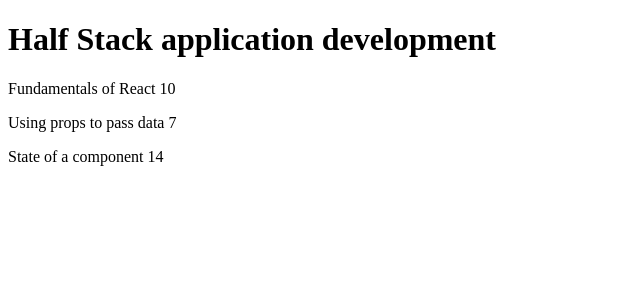
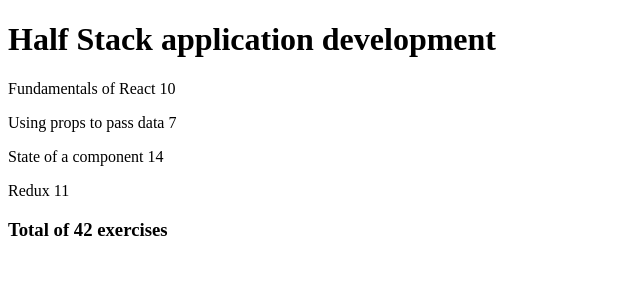
Before and after one commit to bergamobobson/FullstackOpen, a React (Vite) app in the folder part_1/: page / in a window 1280 px wide. Shown: the top 300 px of the page, without its empty margins (0-640 px from the left). Built offline with nearby package versions, Linux system fonts and the light colour scheme.

Commit message:
exercise_2_2-3: Course Information step 7-8

```diff
--- a/part_1/src/App.jsx
+++ b/part_1/src/App.jsx
@@ -20,6 +20,11 @@
         exercises: 14,
         id: 3,
       },
+      {
+        name: "Redux",
+        exercises: 11,
+        id: 4,
+      },
     ],
   };
 
--- a/part_1/src/components/Course.jsx
+++ b/part_1/src/components/Course.jsx
@@ -24,14 +24,12 @@
   );
 };
 
-const Total = (props) => {
+const Total = ({ course }) => {
   return (
-    <p>
-      Number of exercises{" "}
-      {props.course.parts[0].exercises +
-        props.course.parts[1].exercises +
-        props.course.parts[2].exercises}
-    </p>
+    <h3>
+      Total of {course.parts.reduce((acc, curr) => acc + curr.exercises, 0)}{" "}
+      exercises
+    </h3>
   );
 };
 
@@ -42,7 +40,7 @@
 
       <Content course={course} />
 
-      {/*<Total course={course} />*/}
+      {<Total course={course} />}
     </div>
   );
 };
```
